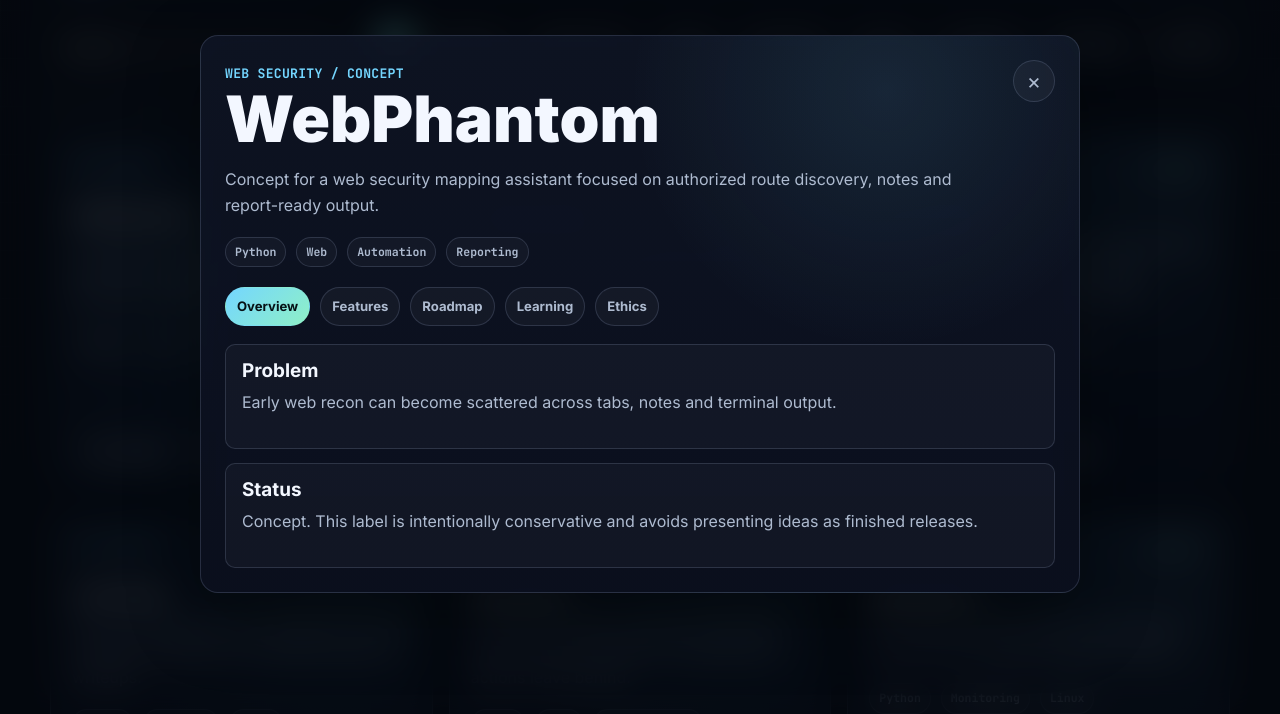
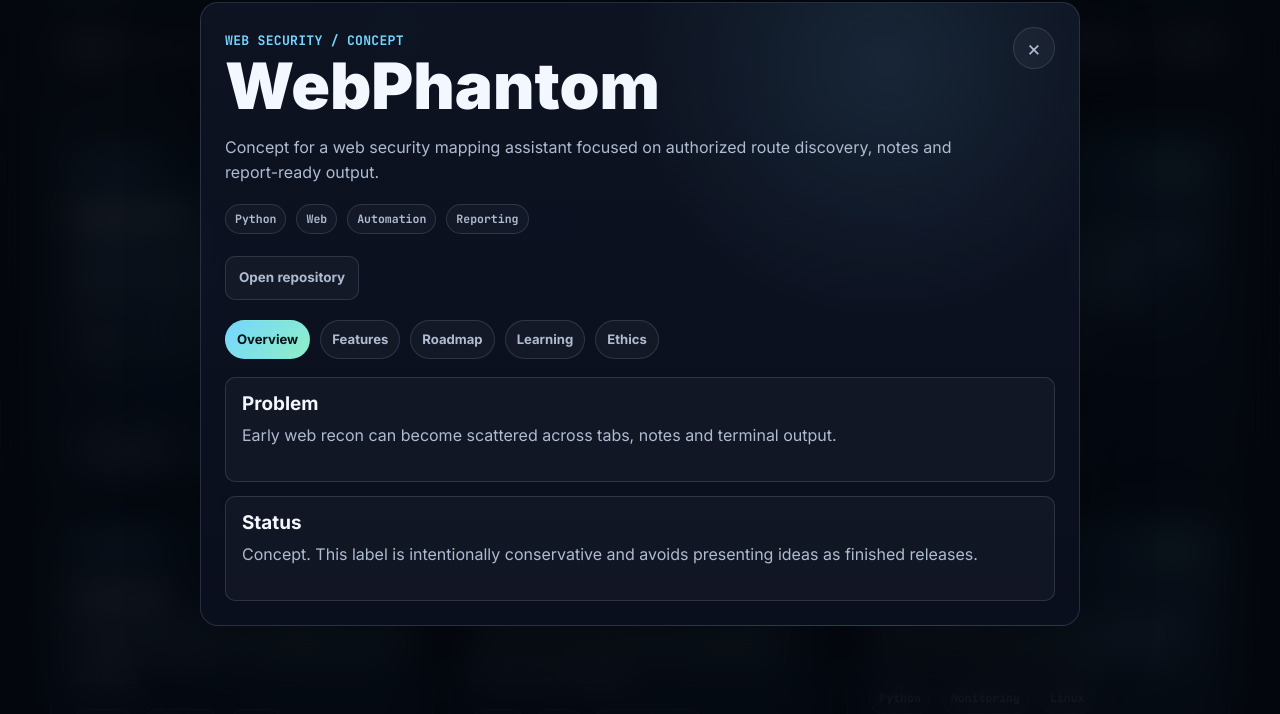
Before and after one commit to lulz-lich/lulz-lich.github.io, a website: page index.html in a window 1280 px wide. Both pictures are taken after a click on the element 241 px from the left and 3840 px from the top of the page. Shown: the part 3526-4240 px from the top of the page. Drawn offline with Linux system fonts and the light colour scheme.

Commit message:
fix: link projects to repositories

```diff
--- a/index.html
+++ b/index.html
@@ -1378,6 +1378,7 @@
           <h2 id="modalTitle">Project</h2>
           <p id="modalSummary"></p>
           <div class="chips" id="modalChips"></div>
+          <div class="project-actions" id="modalLinks"></div>
         </div>
         <button class="close-button" type="button" id="closeModal" aria-label="Close project details">×</button>
       </div>
@@ -1403,6 +1404,24 @@
       github: "https://github.com/lulz-lich",
       linkedin: "https://www.linkedin.com/in/henrique-cunha-802305335/",
       location: "Sao Paulo, Brazil"
+    };
+
+    const repos = {
+      webphantom: "https://github.com/lulz-lich/WebPhantom",
+      cipherhound: "https://github.com/lulz-lich/CipherHound",
+      reconforge: "https://github.com/lulz-lich/ReconForge",
+      vulnforge: "https://github.com/lulz-lich/VulnForge",
+      ghosttrail: "https://github.com/lulz-lich/GhostTrail",
+      nightwatch: "https://github.com/lulz-lich/NightWatch",
+      masktrace: "https://github.com/lulz-lich/MaskTrace",
+      cloudspecter: "https://github.com/lulz-lich/CloudSpecter",
+      reportforge: "https://github.com/lulz-lich/ReportForge",
+      shellscope: "https://github.com/lulz-lich/ShellScope",
+      phishforge: "https://github.com/lulz-lich/PhishForge",
+      chronobreak: "https://github.com/lulz-lich/chronobreak",
+      quantumnoir: "https://github.com/lulz-lich/QuantumNoir",
+      blackcapy: "https://github.com/lulz-lich/BlackCapy",
+      capysuite: "https://github.com/lulz-lich/CapySuite"
     };
 
     const skills = [
@@ -1452,7 +1471,7 @@
         next: ["Define safe crawler boundaries", "Design output schema", "Create first prototype with local targets"],
         learnings: ["Web surface mapping", "Data organization", "Safe automation boundaries"],
         ethics: "Designed only for owned, lab or explicitly authorized targets.",
-        links: [{ label: "GitHub profile", url: profile.github }]
+        links: [{ label: "Repository", url: repos.webphantom }]
       },
       {
         id: "cipherhound",
@@ -1467,7 +1486,7 @@
         next: ["Scope safe educational operations", "Implement basic transforms", "Document examples"],
         learnings: ["CLI design", "Parsing", "Cryptography fundamentals"],
         ethics: "Educational tooling for study, labs and defensive understanding.",
-        links: [{ label: "GitHub profile", url: profile.github }]
+        links: [{ label: "Repository", url: repos.cipherhound }]
       },
       {
         id: "reconforge",
@@ -1482,7 +1501,7 @@
         next: ["Create workspace format", "Add command templates", "Add export flow"],
         learnings: ["Recon discipline", "Linux workflow", "Evidence organization"],
         ethics: "Built around explicit scope and authorized environments.",
-        links: [{ label: "GitHub profile", url: profile.github }]
+        links: [{ label: "Repository", url: repos.reconforge }]
       },
       {
         id: "vulnforge",
@@ -1497,7 +1516,7 @@
         next: ["Design finding schema", "Create Markdown templates", "Test on lab writeups"],
         learnings: ["Report writing", "OWASP basics", "Technical communication"],
         ethics: "Focused on responsible disclosure style documentation and mitigation.",
-        links: [{ label: "GitHub profile", url: profile.github }]
+        links: [{ label: "Repository", url: repos.vulnforge }]
       },
       {
         id: "ghosttrail",
@@ -1512,7 +1531,7 @@
         next: ["Pick lab scenarios", "Map actions to logs", "Write detection notes"],
         learnings: ["OPSEC", "Logs", "Detection awareness"],
         ethics: "Defender-aware learning for authorized labs and blue-team value.",
-        links: [{ label: "GitHub profile", url: profile.github }]
+        links: [{ label: "Repository", url: repos.ghosttrail }]
       },
       {
         id: "nightwatch",
@@ -1527,7 +1546,7 @@
         next: ["Define monitored signals", "Build CLI prototype", "Add terminal UI"],
         learnings: ["Monitoring basics", "Linux services", "Automation"],
         ethics: "Benign local monitoring for owned lab environments.",
-        links: [{ label: "GitHub profile", url: profile.github }]
+        links: [{ label: "Repository", url: repos.nightwatch }]
       },
       {
         id: "masktrace",
@@ -1542,7 +1561,7 @@
         next: ["Define safe scope", "Document lab-only examples", "Add defender perspective"],
         learnings: ["Privacy basics", "OPSEC vocabulary", "Documentation discipline"],
         ethics: "No evasion claims, malware behavior or real-world abuse guidance.",
-        links: [{ label: "GitHub profile", url: profile.github }]
+        links: [{ label: "Repository", url: repos.masktrace }]
       },
       {
         id: "cloudspecter",
@@ -1557,7 +1576,7 @@
         next: ["Choose provider labs", "Document IAM basics", "Create safe checklist"],
         learnings: ["Cloud IAM", "Misconfiguration analysis", "Security reporting"],
         ethics: "Focused on owned training accounts and defensive recommendations.",
-        links: [{ label: "GitHub profile", url: profile.github }]
+        links: [{ label: "Repository", url: repos.cloudspecter }]
       },
       {
         id: "reportforge",
@@ -1572,7 +1591,7 @@
         next: ["Create reusable templates", "Add sample lab report", "Connect to CapySuite ideas"],
         learnings: ["Security writing", "Information design", "Repeatable documentation"],
         ethics: "Designed to make findings clearer and more useful for remediation.",
-        links: [{ label: "GitHub profile", url: profile.github }]
+        links: [{ label: "Repository", url: repos.reportforge }]
       },
       {
         id: "shellscope",
@@ -1587,7 +1606,7 @@
         next: ["Design CLI commands", "Implement environment summary", "Add export examples"],
         learnings: ["Shell workflow", "Linux internals basics", "Documentation automation"],
         ethics: "Productivity and documentation helper for local systems.",
-        links: [{ label: "GitHub profile", url: profile.github }]
+        links: [{ label: "Repository", url: repos.shellscope }]
       },
       {
         id: "phishforge",
@@ -1602,7 +1621,7 @@
         next: ["Define safe content policy", "Create examples without credential capture", "Add reporting checklist"],
         learnings: ["Social engineering defense", "Security education", "Risk communication"],
         ethics: "Defensive education only; no credential harvesting, impersonation kit or real campaign tooling.",
-        links: [{ label: "GitHub profile", url: profile.github }]
+        links: [{ label: "Repository", url: repos.phishforge }]
       },
       {
         id: "chronobreak",
@@ -1617,7 +1636,7 @@
         next: ["Pick first model", "Build simple simulation", "Write assumptions and limitations"],
         learnings: ["Modeling", "Numerical thinking", "Scientific documentation"],
         ethics: "Non-security scientific learning project.",
-        links: [{ label: "GitHub profile", url: profile.github }]
+        links: [{ label: "Repository", url: repos.chronobreak }]
       },
       {
         id: "quantumnoir",
@@ -1632,7 +1651,7 @@
         next: ["Choose first topic", "Create visual prototype", "Add references and limitations"],
         learnings: ["Physics communication", "Math structure", "Technical design"],
         ethics: "Non-security scientific learning project.",
-        links: [{ label: "GitHub profile", url: profile.github }]
+        links: [{ label: "Repository", url: repos.quantumnoir }]
       },
       {
         id: "blackcapy",
@@ -1647,7 +1666,7 @@
         next: ["Improve module structure", "Document hardware/software decisions", "Publish clearer project notes"],
         learnings: ["Embedded systems", "C++", "Hardware/software integration"],
         ethics: "General embedded and electronics project, positioned as breadth rather than offensive capability.",
-        links: [{ label: "GitHub profile", url: profile.github }]
+        links: [{ label: "Repository", url: repos.blackcapy }]
       },
       {
         id: "capysuite",
@@ -1662,7 +1681,7 @@
         next: ["Define modules", "Create workspace format", "Add sample report export", "Publish repository-specific docs"],
         learnings: ["Tool architecture", "Security workflow design", "Technical reporting"],
         ethics: "Built around authorized labs, scope discipline and responsible documentation.",
-        links: [{ label: "GitHub profile", url: profile.github }]
+        links: [{ label: "Repository", url: repos.capysuite }]
       }
     ];
 
@@ -1854,6 +1873,11 @@
       $("#modalTitle").textContent = project.name;
       $("#modalSummary").textContent = project.summary;
       $("#modalChips").innerHTML = project.stack.map(chip).join("");
+      $("#modalLinks").innerHTML = project.links.map(link => `
+        <a class="project-action" href="${escapeHtml(link.url)}" target="_blank" rel="noopener">
+          Open ${escapeHtml(link.label.toLowerCase())}
+        </a>
+      `).join("");
       renderDetailTabs();
       renderDetailBody();
       $("#closeModal").focus();
```
